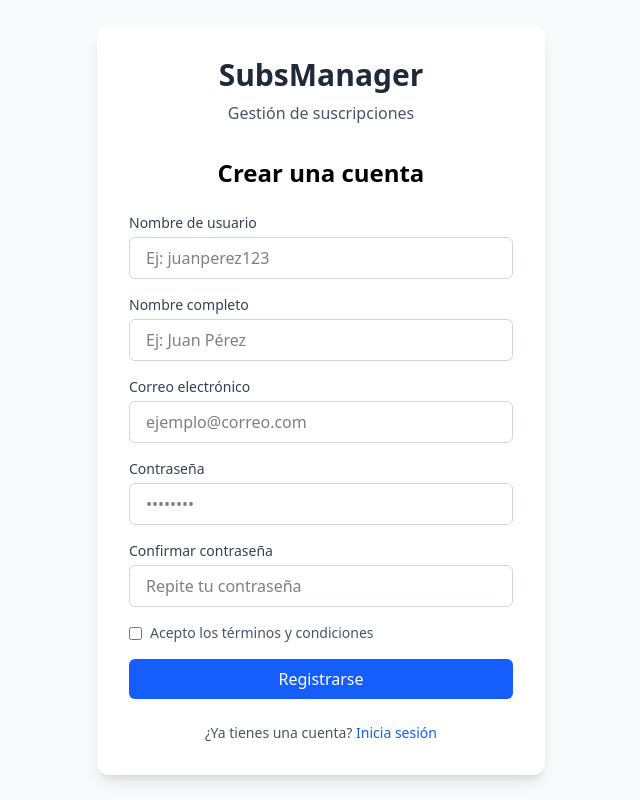
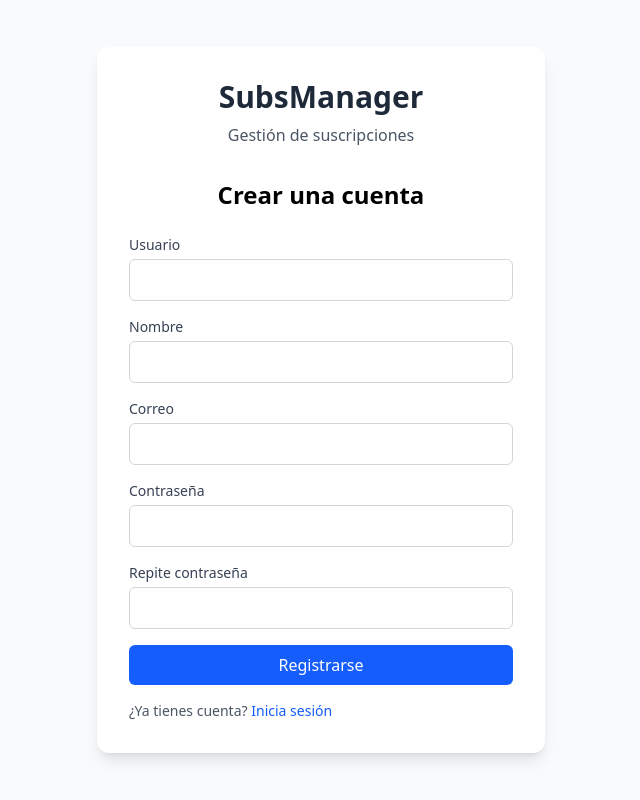
Before and after one commit to MMP119/AYD1_Proyecto1_VJ2025, a React (Vite) app in the folder frontend/SubsManager/: page /register in a window 1280 px wide. Shown: the whole page, without its empty margins (319-959 px from the left). Built offline with nearby package versions, Linux system fonts and the light colour scheme.

Commit message:
feat(Frontend): Verificación de email
Se ha integrado la verificación de email a través de un código que se envía al correo proporcionado por el usuario, se ingresa el código y cuando se verifica se reenvía a la pantalla principal.

feat: autenticacion de correo

```diff
--- a/frontend/SubsManager/src/pages/Auth/Register.jsx
+++ b/frontend/SubsManager/src/pages/Auth/Register.jsx
@@ -9,26 +9,28 @@ export default function Register() {
         name: "",
         email: "",
         password: "",
-        confirmPassword: "",
-        isVerified: false,
+        confirmPassword: ""
     });
+    const [step, setStep] = useState("register"); // "register" o "verify"
+    const [code, setCode] = useState("");
     const [loading, setLoading] = useState(false);
     const [error, setError] = useState("");
     const [passwordMatchError, setPasswordMatchError] = useState(false);
-    const [success, setSuccess] = useState(false);
     const [countdown, setCountdown] = useState(5);
     const navigate = useNavigate();
 
+    // manejar redirección tras confirmación
     useEffect(() => {
-        if (success && countdown > 0) {
-            const timer = setTimeout(() => setCountdown(countdown - 1), 1000);
-            return () => clearTimeout(timer);
+        if (step === "done" && countdown > 0) {
+        const t = setTimeout(() => setCountdown(c => c - 1), 1000);
+        return () => clearTimeout(t);
         }
-        if (success && countdown === 0) {
+        if (step === "done" && countdown === 0) {
         navigate("/");
         }
-    }, [success, countdown, navigate]);
+    }, [step, countdown, navigate]);
 
+    // chequeo de contraseñas
     useEffect(() => {
         if (form.password && form.confirmPassword) {
         setPasswordMatchError(form.password !== form.confirmPassword);
@@ -37,27 +39,27 @@ export default function Register() {
         }
     }, [form.password, form.confirmPassword]);
 
-    const handleChange = (e) => {
+    const handleChange = e => {
         setForm({ ...form, [e.target.name]: e.target.value });
         setError("");
     };
 
-    const handleSubmit = async (e) => {
+    const handleRegister = async e => {
         e.preventDefault();
+        setError("");
         setLoading(true);
 
+        // validaciones básicas
         if (!form.username || !form.name || !form.email || !form.password || !form.confirmPassword) {
         setError("Todos los campos son obligatorios");
         setLoading(false);
         return;
         }
-
-        if (form.password !== form.confirmPassword) {
+        if (passwordMatchError) {
         setError("Las contraseñas no coinciden");
         setLoading(false);
         return;
         }
-
         if (!form.email.includes("@")) {
         setError("Correo electrónico inválido");
         setLoading(false);
@@ -65,29 +67,56 @@ export default function Register() {
         }
 
         try {
-            const response = await fetch(`${url_fetch}/register`, {
+        const res = await fetch(`${url_fetch}/register`, {
             method: "POST",
-                headers: {
-                    "Content-Type": "application/json",
-                },
+            headers: { "Content-Type": "application/json" },
             body: JSON.stringify({
             username: form.username,
             name: form.name,
             email: form.email,
-                    password: form.password,
-                }),
+            password: form.password
+            })
         });
 
-            if (!response.ok) {
-                const data = await response.json();
-                setError(data.detail || "Error en el registro. Intenta nuevamente.");
+        if (!res.ok) {
+            const data = await res.json();
+            setError(data.detail || "Error en el registro.");
+        } else {
+            // paso siguiente: pedir código
+            setStep("verify");
+        }
+        } catch {
+        setError("Error en el registro. Intenta nuevamente.");
+        } finally {
+        setLoading(false);
+        }
+    };
+
+    const handleVerify = async e => {
+        e.preventDefault();
+        setError("");
+        setLoading(true);
+
+        if (!code) {
+        setError("Ingresa el código de confirmación");
         setLoading(false);
         return;
         }
 
-            setSuccess(true);
-        } catch (err) {
-            setError("Error en el registro. Intenta nuevamente.");
+        try {
+        const res = await fetch(`${url_fetch}/confirmEmail`, {
+            method: "POST",
+            headers: { "Content-Type": "application/json" },
+            body: JSON.stringify({ email: form.email, code })
+        });
+        if (!res.ok) {
+            const data = await res.json();
+            setError(data.detail || "Código inválido");
+        } else {
+            setStep("done");
+        }
+        } catch {
+        setError("Error al verificar el código.");
         } finally {
         setLoading(false);
         }
@@ -101,93 +130,49 @@ export default function Register() {
             <p className="text-gray-600 mt-2">Gestión de suscripciones</p>
             </div>
 
+            {step === "register" && (
+            <>
                 <h2 className="text-2xl font-semibold text-center mb-6">Crear una cuenta</h2>
+                {error && <div className="mb-4 p-3 bg-red-100 text-red-700 rounded-md">{error}</div>}
+                <form onSubmit={handleRegister} className="space-y-4">
+                {/* Inputs de usuario */}
+                <AuthInput label="Usuario" name="username" value={form.username} onChange={handleChange} />
+                <AuthInput label="Nombre" name="name" value={form.name} onChange={handleChange} />
+                <AuthInput label="Correo" name="email" type="email" value={form.email} onChange={handleChange} />
+                <AuthInput label="Contraseña" name="password" type="password" value={form.password} onChange={handleChange} />
+                <AuthInput label="Repite contraseña" name="confirmPassword" type="password" value={form.confirmPassword} onChange={handleChange}
+                            error={passwordMatchError ? "Las contraseñas no coinciden" : ""} />
+                <button type="submit" disabled={loading || passwordMatchError}
+                    className={`w-full py-2 rounded-md text-white font-medium ${loading || passwordMatchError ? "bg-gray-400" : "bg-blue-600 hover:bg-blue-700"}`}>
+                    {loading ? "Enviando..." : "Registrarse"}
+                </button>
+                </form>
+                <p className="text-sm text-gray-600 mt-4">
+                ¿Ya tienes cuenta? <a href="/" className="text-blue-600">Inicia sesión</a>
+                </p>
+            </>
+            )}
 
-                {error && (
-                    <div className="mb-4 p-3 bg-red-100 text-red-700 rounded-md">
-                        {error}
+            {step === "verify" && (
+            <>
+                <h2 className="text-2xl font-semibold text-center mb-6">Verifica tu correo</h2>
+                <p className="text-gray-700 mb-4">Te hemos enviado un código a {form.email}. Ingresa abajo:</p>
+                {error && <div className="mb-4 p-3 bg-red-100 text-red-700 rounded-md">{error}</div>}
+                <form onSubmit={handleVerify} className="space-y-4">
+                <AuthInput label="Código de verificación" name="code" value={code} onChange={e => setCode(e.target.value)} />
+                <button type="submit" disabled={loading}
+                    className={`w-full py-2 rounded-md text-white font-medium ${loading ? "bg-gray-400" : "bg-blue-600 hover:bg-blue-700"}`}>
+                    {loading ? "Verificando..." : "Verificar código"}
+                </button>
+                </form>
+            </>
+            )}
+
+            {step === "done" && (
+            <div className="text-center p-4 bg-green-100 text-green-700 rounded-md">
+                ¡Cuenta verificada! Redirigiendo en {countdown}...
             </div>
             )}
-
-                {success ? (
-                    <div className="mb-4 p-3 bg-green-100 text-green-700 rounded-md text-center">
-                        ¡Registro exitoso!<br />
-                        Redireccionando en {countdown}...
-                    </div>
-                ) : (
-                    <form onSubmit={handleSubmit} className="space-y-4">
-                        <AuthInput
-                            label="Nombre de usuario"
-                            type="text"
-                            value={form.username}
-                            onChange={handleChange}
-                            name="username"
-                            placeholder="Ej: juanperez123"
-                        />
-
-                        <AuthInput
-                            label="Nombre completo"
-                            type="text"
-                            value={form.name}
-                            onChange={handleChange}
-                            name="name"
-                            placeholder="Ej: Juan Pérez"
-                        />
-
-                        <AuthInput
-                            label="Correo electrónico"
-                            type="email"
-                            value={form.email}
-                            onChange={handleChange}
-                            name="email"
-                            placeholder="ejemplo@correo.com"
-                        />
-
-                        <AuthInput
-                            label="Contraseña"
-                            type="password"
-                            value={form.password}
-                            onChange={handleChange}
-                            name="password"
-                            placeholder="••••••••"
-                        />
-
-                        <AuthInput
-                            label="Confirmar contraseña"
-                            type="password"
-                            value={form.confirmPassword}
-                            onChange={handleChange}
-                            name="confirmPassword"
-                            placeholder="Repite tu contraseña"
-                            error={passwordMatchError ? "Las contraseñas no coinciden" : ""}
-                        />
-
-                        <div className="flex items-center">
-                            <input type="checkbox" id="terms" className="mr-2" required />
-                            <label htmlFor="terms" className="text-sm text-gray-600">
-                                Acepto los términos y condiciones
-                            </label>
-                        </div>
-
-                        <button
-                            type="submit"
-                            disabled={loading || passwordMatchError}
-                            className={`w-full py-2 px-4 rounded-md text-white font-medium ${loading || passwordMatchError
-                                    ? "bg-gray-400 cursor-not-allowed"
-                                    : "bg-blue-600 hover:bg-blue-700"
-                                } transition-colors`}
-                        >
-                            {loading ? "Registrando..." : "Registrarse"}
-                        </button>
-                    </form>
-                )}
-
-                <div className="mt-6 text-center text-sm text-gray-600">
-                    ¿Ya tienes una cuenta?{" "}
-                    <a href="/" className="text-blue-600 hover:underline">
-                        Inicia sesión
-                    </a>
-                </div>
         </div>
         </div>
     );
```
Lines whose indentation alone changed are shown as unchanged.
